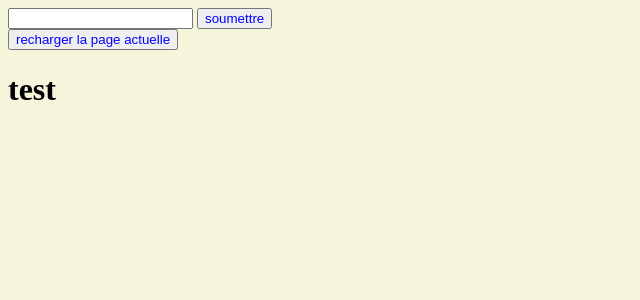
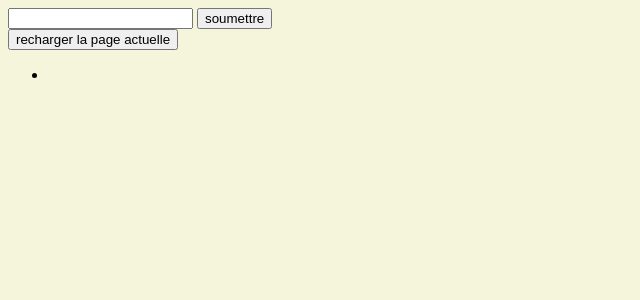
Before and after one commit to coderangel117/todolist, a PHP site: page / in a window 1280 px wide. Shown: the top 300 px of the page, without its empty margins (0-640 px from the left). Run offline with PHP 8.4, Linux system fonts and the light colour scheme.

Commit message:
create empty list for future task list

```diff
--- a/index.html
+++ b/index.html
@@ -6,12 +6,21 @@
     <link rel="stylesheet" href="style.css">
 </head>
 <body>
-    <form >
-        <input type="text" id="task">
+    <form>
+        <input type="text" id="create-task">
         <input type="button" value="soumettre" id="btn-submit-task">
     </form>
     <input type="submit" value="recharger la page actuelle" id="reload">
-  <h1>test</h1>
+
+    <div class="row">
+        <div class="">
+            <ul>
+                <li></li>
+            </ul>
+        </div>
+    </div>
+
+
 </body>
 <script type="text/javascript" rel="script" src="script.js"></script>
 </html>
--- a/style.css
+++ b/style.css
@@ -2,9 +2,3 @@ body{
     background-color: beige;
     color: black;
 }
-input{
-    color: blue;
-}
-#task{
-    color: red;
-}
```
